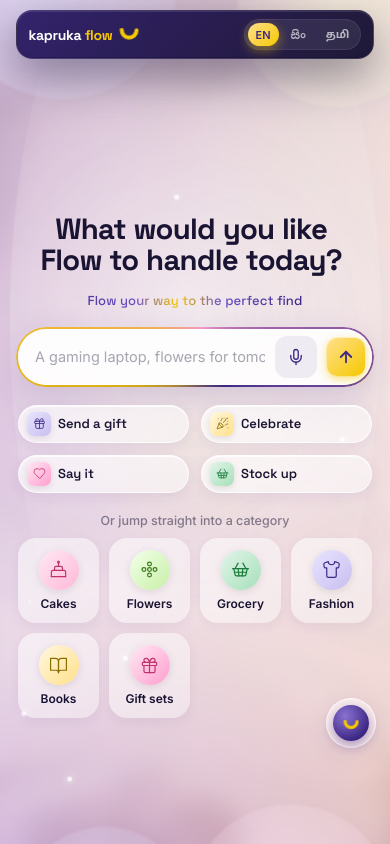
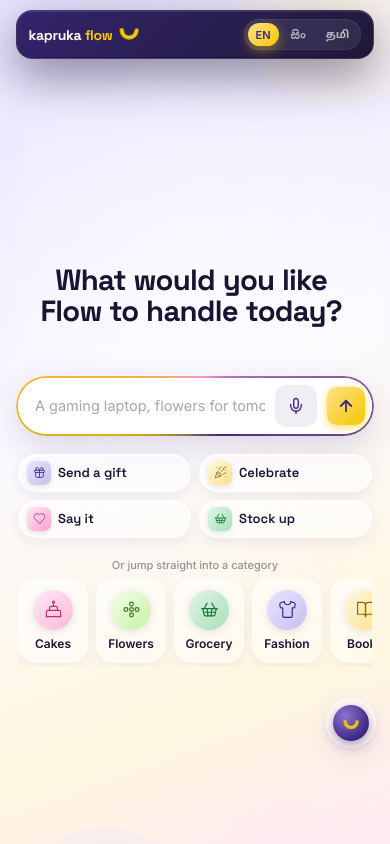
Before and after one commit to Maheesh09/kapruka-flow, a Next.js app: page / in a window 390 px wide. Built offline with nearby package versions, Linux system fonts and the light colour scheme.

Commit message:
UI improve

```diff
--- a/app/components/OpeningCanvas.js
+++ b/app/components/OpeningCanvas.js
@@ -144,16 +144,16 @@ export default function OpeningCanvas({ onSubmit, input, setInput, lang, leaving
         <div className="opening-canvas" style={{
             position: 'absolute', inset: 0, zIndex: 5, display: 'flex',
             flexDirection: 'column', alignItems: 'center', justifyContent: 'center',
-            gap: 28, padding: '108px 24px 60px', textAlign: 'center',
+            gap: 20, padding: '80px 20px 60px', textAlign: 'center',
             overflowY: 'auto', WebkitOverflowScrolling: 'touch',
             pointerEvents: leaving ? 'none' : 'auto'
         }}>
 
             {/* Headline + slogan */}
             <div style={{ maxWidth: 860, ...fadeAway }}>
-                <h1 style={{
+                <h1 className="opening-headline" style={{
                     margin: 0, fontFamily: "'Space Grotesk',sans-serif", fontWeight: 700,
-                    fontSize: 'clamp(28px,5vw,52px)', lineHeight: 1.08, letterSpacing: '-0.025em',
+                    fontSize: 'clamp(24px,5vw,52px)', lineHeight: 1.08, letterSpacing: '-0.025em',
                     color: '#1A1433', textWrap: 'balance'
                 }}>
                     {words.map((w, i) => (
@@ -167,15 +167,15 @@ export default function OpeningCanvas({ onSubmit, input, setInput, lang, leaving
                     ))}
                 </h1>
 
-                {/* Slogan */}
-                <div style={{
-                    marginTop: 12,
+                {/* Slogan — hidden on very small phones to save vertical space */}
+                <div className="opening-slogan" style={{
+                    marginTop: 10,
                     animation: 'riseBlur .6s 0.055s cubic-bezier(.2,.7,.2,1) both'
                 }}>
                     <span style={{
                         fontFamily: "'Space Grotesk',sans-serif",
                         fontWeight: 500,
-                        fontSize: 'clamp(13px,1.6vw,16px)',
+                        fontSize: 'clamp(12px,1.6vw,16px)',
                         letterSpacing: '0.01em',
                         backgroundImage: 'linear-gradient(90deg, #3D2785 0%, #3D2785 35%, #6B52C8 45%, #F5C800 50%, #6B52C8 55%, #3D2785 65%, #3D2785 100%)',
                         backgroundSize: '400% auto',
@@ -203,11 +203,13 @@ export default function OpeningCanvas({ onSubmit, input, setInput, lang, leaving
                 />
             </div>
 
-            {/* Intent chips — even 2×3 grid */}
-            <div style={{
+            {/* Intent chips — 2×2 grid on mobile, 1×4 row on wider screens.
+                On mobile the category rail below replaces the mental model of
+                "what modes are available" — so 4 chips is already plenty. */}
+            <div className="opening-chips-grid" style={{
                 display: 'grid',
                 gridTemplateColumns: 'repeat(auto-fill, minmax(140px, 1fr))',
-                gap: 12, maxWidth: 620, width: '100%',
+                gap: 10, maxWidth: 620, width: '100%',
                 animation: 'riseBlur .7s 0.7s ease-out both',
                 ...fadeAway
             }}>
@@ -216,13 +218,13 @@ export default function OpeningCanvas({ onSubmit, input, setInput, lang, leaving
                 ))}
             </div>
 
-            {/* Category rail — a visual, no-typing-required browse entry.
-                Grid column count is defined in globals.css (.category-grid) so it
-                can be tuned per breakpoint without fighting inline-style specificity. */}
+            {/* Category rail — horizontal scroll on all sizes.
+                On mobile this renders as a single swipeable strip (CSS handles it)
+                so it doesn't add a second row of options creating two competing grids. */}
             <div style={{ ...fadeAway, animation: 'riseBlur .7s 0.85s ease-out both', width: '100%', maxWidth: 520 }}>
-                <div style={{
-                    fontFamily: 'Inter', fontSize: 12.5, fontWeight: 500,
-                    color: 'rgba(26,20,51,0.5)', marginBottom: 10
+                <div className="opening-cat-label" style={{
+                    fontFamily: 'Inter', fontSize: 12, fontWeight: 500,
+                    color: 'rgba(26,20,51,0.45)', marginBottom: 8
                 }}>
                     {t(lang, 'categoryRailLabel')}
                 </div>
--- a/app/globals.css
+++ b/app/globals.css
@@ -48,7 +48,8 @@ body {
   min-height: 100%;
   display: flex;
   flex-direction: column;
-  background: var(--bg);
+  background: url('/back.jpg') no-repeat center center fixed;
+  background-size: cover;
   font-family: 'Inter', 'Noto Sans Sinhala', 'Noto Sans Tamil', sans-serif;
   -webkit-font-smoothing: antialiased;
   -moz-osx-font-smoothing: grayscale;
@@ -465,6 +466,34 @@ a {
 @media (max-width: 600px) {
   .trio-grid {
     grid-template-columns: 1fr !important;
+  }
+}
+
+/* ── Opening screen: mobile layout tightening ──────────────────────────────────
+   The desktop layout centres everything with generous gaps. On a 390px phone
+   that creates 7 stacked sections which is too many for one screen to ask
+   a user to parse at once. These rules collapse the space to reduce density
+   without removing any functionality. */
+@media (max-width: 600px) {
+
+  /* Chips: 2 per row instead of 4 in one line, more readable */
+  .opening-chips-grid {
+    grid-template-columns: repeat(2, 1fr) !important;
+    gap: 8px !important;
+  }
+
+  /* Category label: slightly smaller, stays readable */
+  .opening-cat-label {
+    font-size: 11px !important;
+    margin-bottom: 6px !important;
+  }
+}
+
+@media (max-width: 380px) {
+
+  /* Very small phones: hide the slogan to save one full line of vertical space */
+  .opening-slogan {
+    display: none;
   }
 }
 
@@ -1085,6 +1114,52 @@ a {
   }
 }
 
+/* ── Mobile performance: strip the expensive ambient layers ────────────────────
+   The particles (20 animated DOM nodes), the 3D blurred BG image, and the
+   filter:blur() glow divs are all pure decoration. On mobile GPUs they cost
+   real frames — removing them leaves the two gradient blobs (GPU-composited
+   via will-change:transform, no blur) which still give the colour story. */
+@media (hover: none),
+(max-width: 768px) {
+
+  /* Kill the 20 particles — biggest single bang for buck */
+  .ambient-particles {
+    display: none !important;
+  }
+
+  /* Kill the 3D-transformed blurred photo background — full-screen CSS filter
+     on a 3D-transformed element is the heaviest single item in the scene */
+  .ambient-bg-photo {
+    display: none !important;
+  }
+
+  /* Kill the filter:blur() glow divs — animated blur forces repaint every frame.
+     The colour blobs beneath already give the ambient feel without blur cost. */
+  .ambient-glow-layer {
+    display: none !important;
+  }
+
+  /* Reduce blob animation cost: drop the 1px blur filter so each blob
+     composites cleanly without a paint step every frame */
+  .kf-blob {
+    filter: none;
+  }
+
+  /* Replace the expensive blurred photo with a plain CSS gradient that's
+     already available on mobile GPUs without any compositing overhead */
+  .ambient-mobile-gradient {
+    display: block !important;
+  }
+}
+
+.ambient-mobile-gradient {
+  display: none;
+  position: absolute;
+  inset: 0;
+  background: linear-gradient(160deg, #E9E4FF 0%, #FAF9FF 45%, #FFF7E0 80%, #FFE9F3 100%);
+  z-index: -1;
+}
+
 /* ── Comparison modal — desktop: fixed-width cards, side by side ──────────────
    mobile: one dominant card + a peek of the next, swipe to see more (same
    language as the product rail, so the gesture is already familiar) */
@@ -1114,15 +1189,36 @@ a {
 }
 
 /* ── Category rail (opening screen) ───────────────────────────────────────── */
+/* Desktop: 6-column auto grid */
 .category-grid {
   display: grid;
   grid-template-columns: repeat(auto-fill, minmax(76px, 1fr));
   gap: 10px;
 }
 
-@media (max-width: 380px) {
+/* Mobile: single horizontal scroll strip — much less visual weight than 2 rows */
+@media (max-width: 600px) {
   .category-grid {
-    grid-template-columns: repeat(auto-fill, minmax(66px, 1fr));
+    display: flex;
+    flex-wrap: nowrap;
+    overflow-x: auto;
+    scroll-snap-type: x mandatory;
+    -webkit-overflow-scrolling: touch;
+    scrollbar-width: none;
     gap: 8px;
+    padding-bottom: 4px;
+  }
+
+  .category-grid::-webkit-scrollbar {
+    display: none;
+  }
+
+  .category-grid>* {
+    flex: 0 0 70px;
+    scroll-snap-align: start;
   }
 }
+
+@media (max-width: 380px) {
+  /* desktop grid only — not needed for mobile where it's a flex row */
+}
--- a/app/page.js
+++ b/app/page.js
@@ -33,7 +33,7 @@ function ParticlesLayer() {
     setParticles(p)
   }, [])
   return (
-    <div style={{ position: 'absolute', inset: 0, pointerEvents: 'none', zIndex: 1, overflow: 'hidden' }}>
+    <div className="ambient-particles" style={{ position: 'absolute', inset: 0, pointerEvents: 'none', zIndex: 1, overflow: 'hidden' }}>
       {particles.map(p => (
         <div key={p.id} style={{
           position: 'absolute',
@@ -82,8 +82,8 @@ function AmbientLayer({ loading }) {
       pointerEvents: 'none', zIndex: 0,
       perspective: '1200px'
     }}>
-      {/* Blurred Background Image */}
-      <div style={{
+      {/* Blurred Background Image — hidden on mobile (ambient-bg-photo) */}
+      <div className="ambient-bg-photo" style={{
         position: 'absolute', inset: -50,
         backgroundImage: 'url("/back.jpg")',
         backgroundSize: 'cover',
@@ -95,6 +95,10 @@ function AmbientLayer({ loading }) {
         transition: 'transform 0.4s ease-out, filter 1.5s ease',
         transformStyle: 'preserve-3d'
       }} />
+
+      {/* Plain CSS gradient fallback for mobile — no GPU compositing cost */}
+      <div className="ambient-mobile-gradient" />
+
       {/* Layer 0: Deep ambient color blobs */}
       <div className="kf-blob drift-a" style={{
         width: '58vw', height: '58vw',
@@ -117,15 +121,16 @@ function AmbientLayer({ loading }) {
         background: 'radial-gradient(circle at 50% 50%, rgba(233,228,255,0.70), rgba(233,228,255,0))'
       }} />
 
-      {/* Layer 1: Mid-depth floating accent glows */}
-      <div style={{
+      {/* Layer 1: Mid-depth floating accent glows — hidden on mobile (ambient-glow-layer)
+          filter:blur() on animated elements forces repaint every frame on mobile GPUs */}
+      <div className="ambient-glow-layer" style={{
         position: 'absolute', left: '22%', top: '18%', width: 320, height: 320,
         borderRadius: '50%',
         background: 'radial-gradient(circle, rgba(107,82,200,0.08) 0%, rgba(107,82,200,0) 70%)',
         animation: 'glowPulse 6s ease-in-out infinite',
         filter: 'blur(2px)'
       }} />
-      <div style={{
+      <div className="ambient-glow-layer" style={{
         position: 'absolute', right: '18%', top: '35%', width: 260, height: 260,
         borderRadius: '50%',
         background: 'radial-gradient(circle, rgba(245,200,0,0.07) 0%, rgba(245,200,0,0) 70%)',
@@ -133,7 +138,7 @@ function AmbientLayer({ loading }) {
         animationDelay: '2s',
         filter: 'blur(2px)'
       }} />
-      <div style={{
+      <div className="ambient-glow-layer" style={{
         position: 'absolute', left: '55%', bottom: '22%', width: 200, height: 200,
         borderRadius: '50%',
         background: 'radial-gradient(circle, rgba(255,158,207,0.06) 0%, rgba(255,158,207,0) 70%)',
@@ -669,7 +674,7 @@ export default function Home() {
               recipient: plan?.recipient?.name
                 ? {
                   name: plan.recipient.name,
-                address:[plan.recipient.address, plan.delivery?.city]
+                  address: [plan.recipient.address, plan.delivery?.city]
                     .filter(Boolean).join(', ') || null
                 }
                 : data.trackingData.recipient,
@@ -684,7 +689,7 @@ export default function Home() {
             }
             return next
           })
-            } else{
+        } else {
           addMsg({
             role: 'assistant', msgType: 'tracking', trackingData: data.trackingData,
             rawContent: data.rawText
```
Lines whose indentation alone changed are shown as unchanged.
